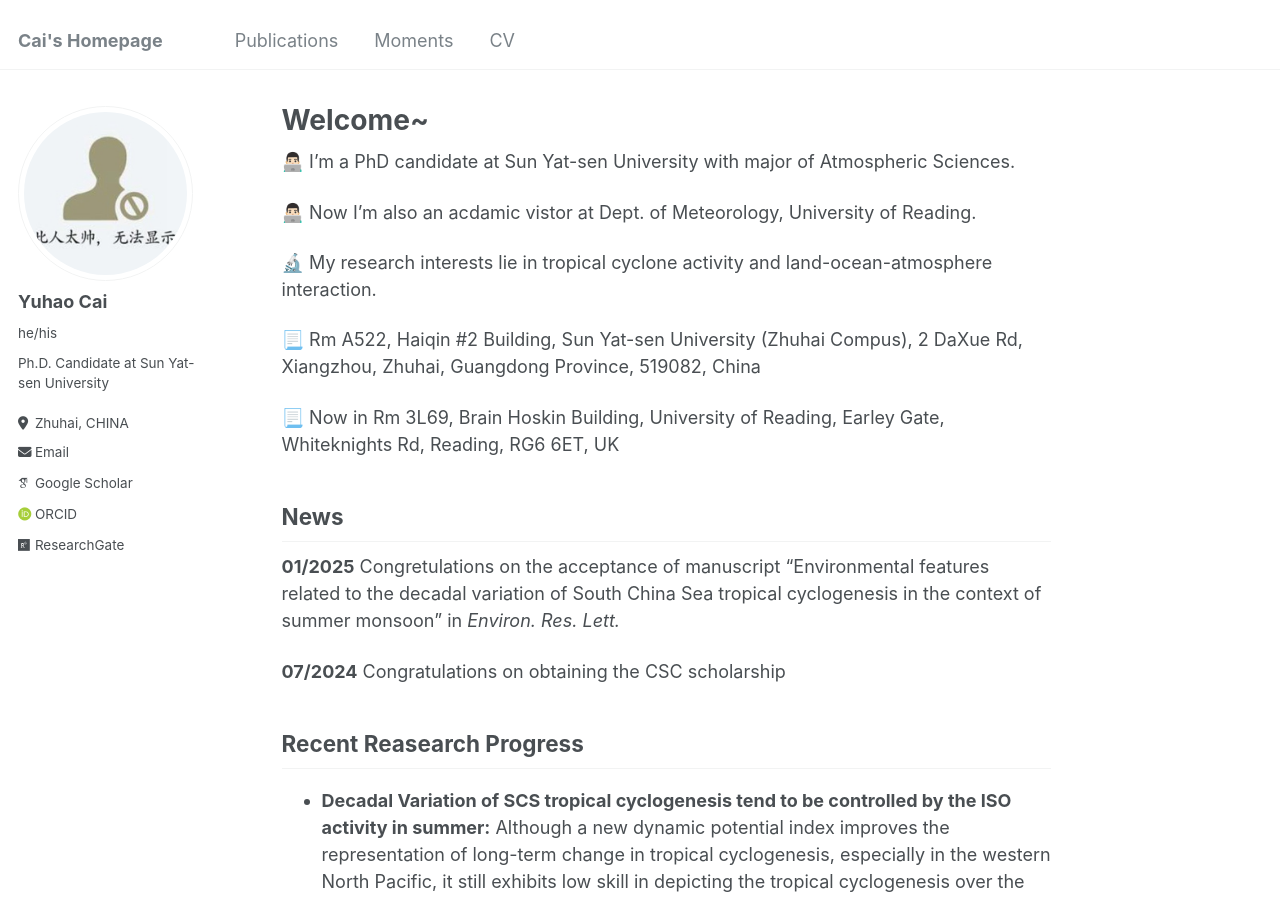
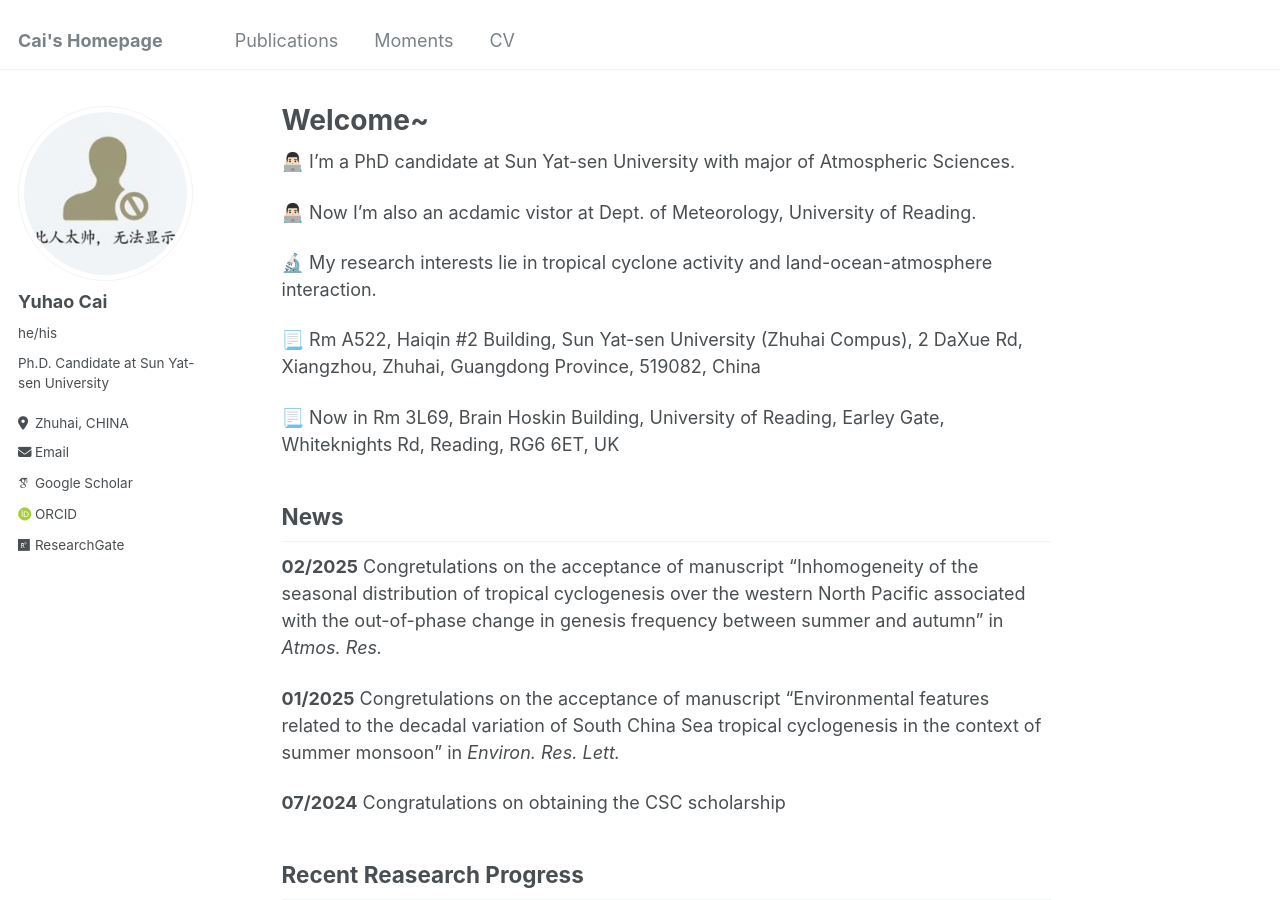
Before and after one commit to caiyh63/caiyh63.github.io, a Jekyll site: the page built from _pages/about.md, in a window 1280 px wide and 900 px high. Built offline with Jekyll 4.4.1, drawn with Linux system fonts in a browser that asks for light colours; some web fonts are replaced.

Commit message:
Update about.md

```diff
--- a/_pages/about.md
+++ b/_pages/about.md
@@ -19,6 +19,8 @@ redirect_from:
 
 
 ## News
+
+**02/2025** Congretulations on the acceptance of manuscript "Inhomogeneity of the seasonal distribution of tropical cyclogenesis over the western North Pacific associated with the out-of-phase change in genesis frequency between summer and autumn" in _Atmos. Res._
 
 **01/2025** Congretulations on the acceptance of manuscript "Environmental features related to the decadal variation of South China Sea tropical cyclogenesis in the context of summer monsoon" in _Environ. Res. Lett._
 
```
